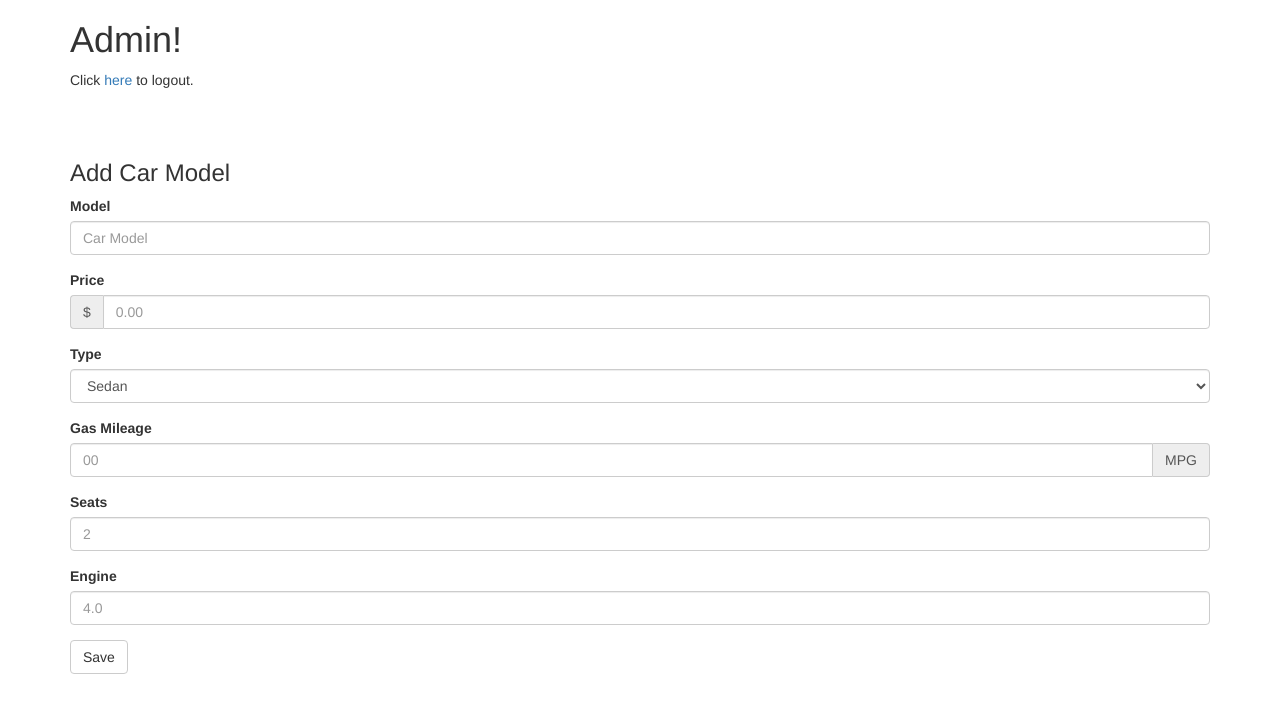
After one commit to ras592/verbose-garbanzo, a Flask app: page /add-model in a window 1280 px wide. The commit adds this page. Shown: the top 713 px of the page. Run offline with Flask 2, Linux system fonts and the light colour scheme; some libraries are stand-ins or nearby versions.

Commit message:
Added add-model functionality

```diff
--- a/app.py
+++ b/app.py
@@ -36,6 +36,60 @@ def home():
         flash('You have no database!')
     return render_template('home.html', username=username, tests=tests)
 
+@app.route('/inventory')
+@login_required
+def inventory():
+    errors = None
+    cars=[]
+    try:
+        g.db = connect_db() # g value is reset after each request
+        cur = g.db.execute('select * from MODEL')
+        for row in cur.fetchall(): # fix for multiple users
+            model=row[0]
+            price=row[1]
+            car_type=row[2]
+            gas_mileage=row[3]
+            seat=row[4]
+            engine=row[5]
+            cars.append(dict(model=model,price=price,car_type=car_type,gas_mileage=gas_mileage,seat=seat,engine=engine))
+        g.db.close()
+    except sqlite3.OperationalError:
+        flash('You have no database!')
+    return render_template('inventory.html', results=cars)
+
+@app.route('/add-model', methods=["GET", "POST"])
+#@login_required
+def add_model():
+    errors = []
+    if request.method == 'POST':
+        entry = dict(
+            model=request.form['model_model'],
+            price=request.form['model_price'],
+            car_type=request.form['model_car_type'],
+            gas_mileage=request.form['model_gas_mileage'],
+            seat=request.form['model_seat'],
+            engine=request.form['model_engine']
+        )
+        for k,v in entry.items():
+            if not v:
+                errors.append("{0} has no value".format(k))
+        if not errors:
+            try:
+                g.db = connect_db() # g value is reset after each request
+                query = 'INSERT INTO MODEL VALUES("{0}",{1}, "{2}", {3}, {4}, {5})'.format(
+                    entry['model'], entry['price'], entry['car_type'], entry['gas_mileage'], entry['seat'], entry['engine']
+                )
+                g.db.execute(query)
+                g.db.commit()
+                g.db.close()
+                flash('Your entry was recorded!')
+                return redirect(url_for('inventory'))
+            except sqlite3.OperationalError:
+                flash('You have no database!')
+
+    return render_template('add_model.html', errors=errors)
+
+
 @app.route('/login', methods=["GET", "POST"])
 def login():
     errors = None
--- /dev/null
+++ b/templates/add_model.html
@@ -0,0 +1,42 @@
+{% extends "form_template.html" %}
+
+{% block form_content %}
+    <h3>Add Car Model</h3>
+    <form method="POST">
+        <div class="form-group">
+            <label for="model_model">Model</label>
+            <input type="text" class="form-control" id="model_model" name="model_model" placeholder="Car Model">
+        </div>
+        <div class="form-group">
+            <label for="model_price">Price</label>
+            <div class="input-group">
+                <div class="input-group-addon">$</div>
+                <input type="text" class="form-control" id="model_price" name="model_price" placeholder="0.00">
+            </div>
+        </div>
+        <div class="form-group">
+            <label for="model_car_type">Type</label>
+            <select class="form-control" id="model_car_type" name="model_car_type">
+                <option>Sedan</option>
+                <option>Truck</option>
+                <option>Coupe</option>
+            </select>
+        </div>
+        <div class="form-group">
+            <label for="model_gas_mileage">Gas Mileage</label>
+            <div class="input-group">
+                <input type="number" class="form-control" id="model_gas_mileage" name="model_gas_mileage" placeholder="00">
+                <div class="input-group-addon">MPG</div>
+            </div>
+        </div>
+        <div class="form-group">
+            <label for="model_seat">Seats</label>
+            <input type="number" class="form-control" id="model_seat" name="model_seat" placeholder="2">
+        </div>
+        <div class="form-group">
+            <label for="model_engine">Engine</label>
+            <input type="text" class="form-control" id="model_engine" name="model_engine" placeholder="4.0">
+        </div>
+        <button type="submit" class="btn btn-default">Save</button>
+    </form>
+{% endblock %}
--- a/templates/base.html
+++ b/templates/base.html
@@ -13,9 +13,9 @@
         {% block content %}{% endblock %}
 
         <!-- Errors -->
-        {% if errors %}
-            <p class="error"><strong>Error:</strong> {{ errors }}</p>
-        {% endif %}
+        {% for error in errors %}
+            <p class="error"><strong>Error:</strong> {{ error }}</p>
+        {% endfor %}
 
         <!-- Flash Messages -->
         {% for messages in get_flashed_messages() %}
--- /dev/null
+++ b/templates/form_template.html
@@ -0,0 +1,8 @@
+{% extends "base.html" %}
+
+{% block content %}
+    <h1>Admin!</h1>
+    <p>Click <a href="/logout">here</a> to logout.</p>
+    <br><br>
+    {% block form_content %}{% endblock %}
+{% endblock %}
```
Also changed, not shown: sql.py (+35 -0 lines), templates/inventory.html (added, +16 -0 lines).
